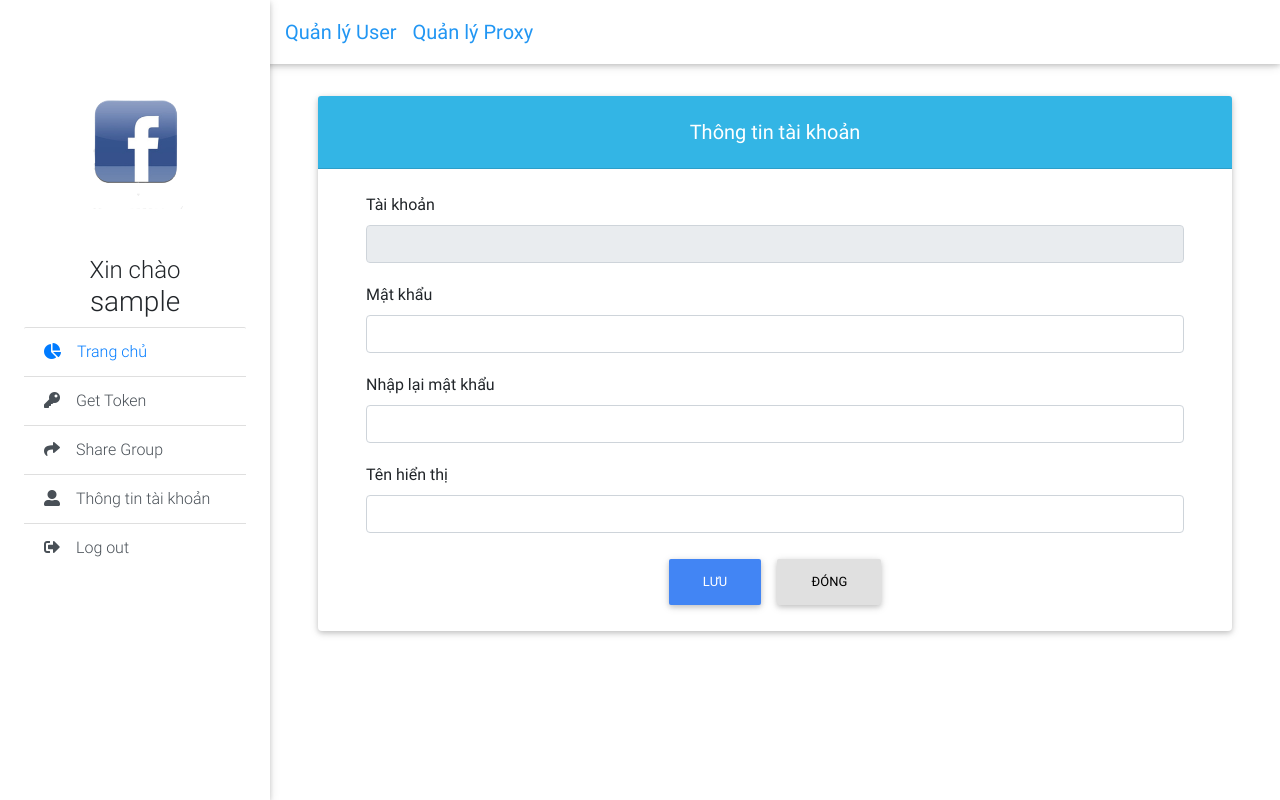
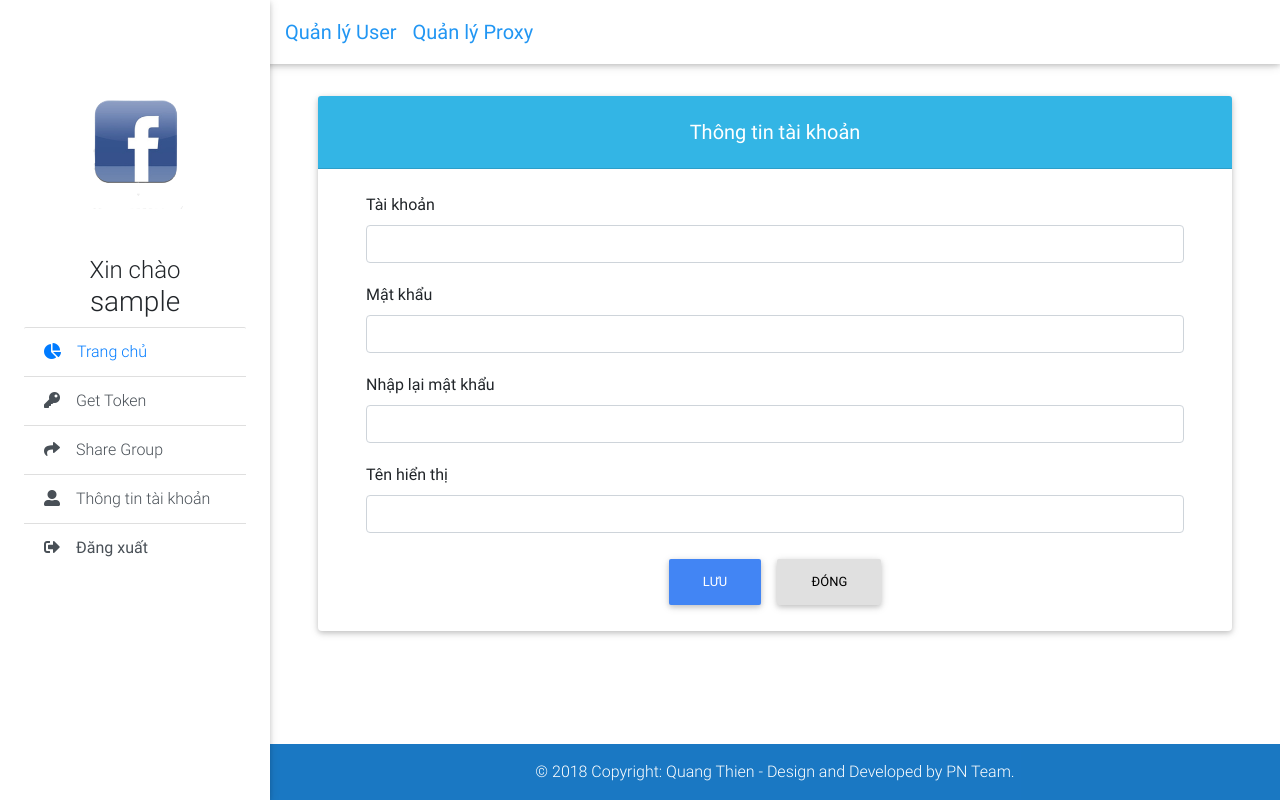
Before and after one commit to dovanduy/ShareGroup_tool, a PHP site: page /change_info_acc.php in a window 1280 px wide. Run offline with PHP 8.4, Linux system fonts and the light colour scheme; the visitor is signed in with stand-in values (Sample User, id 1); data that the repository does not hold is empty; a stand-in replaces the project's code that opens the database connection; some libraries are stand-ins or nearby versions.

Commit message:
update last

```diff
--- a/change_info_acc.php
+++ b/change_info_acc.php
@@ -30,6 +30,9 @@ include "layout/header.php";
     <?php
     if (isset($_SESSION['auth']) && $_SESSION['auth'] == 1){
         include "layout/navbar.php";
+        $disable = "";
+    }else{
+        $disable = "disabled";
     }
     include "layout/sidebar.php";
     ?>
@@ -50,7 +53,7 @@ include "layout/header.php";
                 <input type="text" value="<?php echo $row['id']?>" id="id" hidden>
                 <div class="card-body px-lg-5 pt-0">
                     <label for="exampleForm2">Tài khoản</label>
-                    <input type="text" id="user" name="user" class="form-control" value="<?php echo $row['user']?>" required disabled>
+                    <input type="text" id="user" name="user" class="form-control" value="<?php echo $row['user']?>" required <?php echo $disable?>>
                 </div>
                 <div class="card-body px-lg-5 pt-0">
                     <label for="exampleForm2">Mật khẩu</label>
--- a/layout/footer.php
+++ b/layout/footer.php
@@ -1,6 +1,10 @@
 <!--Footer-->
-<footer class="page-footer text-center font-small primary-color-dark darken-2 mt-4 wow fadeIn">
-
+<footer class="page-footer font-medium blue fixed-bottom">
+    <!-- Copyright -->
+    <div class="footer-copyright text-center py-3" style="color: white">
+        © 2018 Copyright: Quang Thien - Design and Developed by PN Team.
+    </div>
+    <!-- Copyright -->
 </footer>
 <!--/.Footer-->
 <script type="text/javascript" src="<?php echo PATH; ?>/public/lib/reactjs/react.production.min.js"></script>
--- a/layout/sidebar.php
+++ b/layout/sidebar.php
@@ -18,8 +18,8 @@
             <i class="fas fa-share mr-3"></i>Share Group</a>
         <a href="<?php echo PATH; ?>/change_info_acc.php" class="list-group-item list-group-item-action waves-effect <?php a("change_info_acc.php"); ?>">
             <i class="fas fa-user-alt mr-3"></i>Thông tin tài khoản</a>
-        <a href="<?php echo PATH; ?>/logout.php" class="list-group-item list-group-item-action waves-effect <?php a("logout.php"); ?>">
-             <i class="fas fa-sign-out-alt mr-3"></i>Log out</a>
+        <button type="button" class="list-group-item list-group-item-action waves-effect" id="logout">
+             <i class="fas fa-sign-out-alt mr-3"></i>Đăng xuất</button>
     </div>
 
 </div>
--- a/public/js/javascript.js
+++ b/public/js/javascript.js
@@ -228,8 +228,22 @@ $(document).ready(function(){
                 );
             });
         }
+    });
 
-    });
+    $('button#logout').click(function () {
+        swal({
+            text: 'Đăng xuất thành công',
+            title: 'Hẹn gặp lại',
+            icon: 'success',
+            confirm: 'OK',
+        }).then(function() {
+            $.post(
+                "include/logout.php",
+
+            )
+            location.reload();
+        })
+    })
 
 
 
```
Also changed, not shown: include/logout.php (renamed from logout.php).
